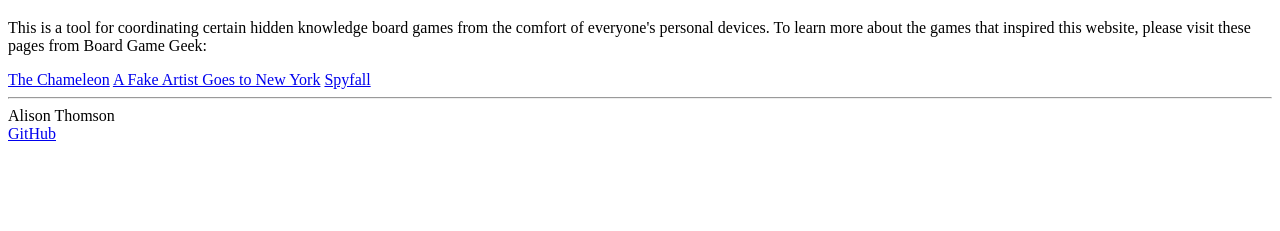
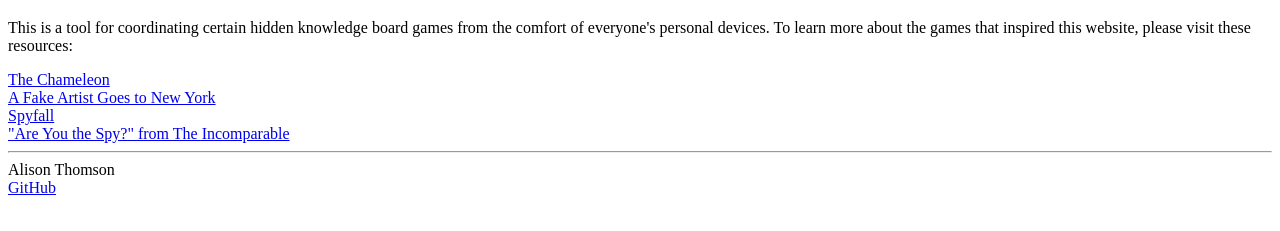
Before and after one commit to AlisonRampton/startup, a plain HTML site: page about.html in a window 1280 px wide. Shown: the part 267-498 px from the top of the page. Drawn offline with Linux system fonts and the light colour scheme.

Commit message:
Updated formatting in about.html

```diff
--- a/about.html
+++ b/about.html
@@ -32,11 +32,15 @@
     <main>
       <h1>About</h1>
       <p>This is a tool for coordinating certain hidden knowledge board games from the comfort of everyone's personal devices.
-        To learn more about the games that inspired this website, please visit these pages from Board Game Geek:
+        To learn more about the games that inspired this website, please visit these resources:
       </p>
       <a href="https://boardgamegeek.com/boardgame/227072/chameleon">The Chameleon</a>
+      <br>
       <a href="https://boardgamegeek.com/boardgame/135779/fake-artist-goes-new-york">A Fake Artist Goes to New York</a>
+      <br>
       <a href="https://boardgamegeek.com/boardgame/166384/spyfall">Spyfall</a>
+      <br>
+      <a href="https://www.theincomparable.com/gameshow/spy/">"Are You the Spy?" from The Incomparable</a>
     </main>
 
     <footer>
```
